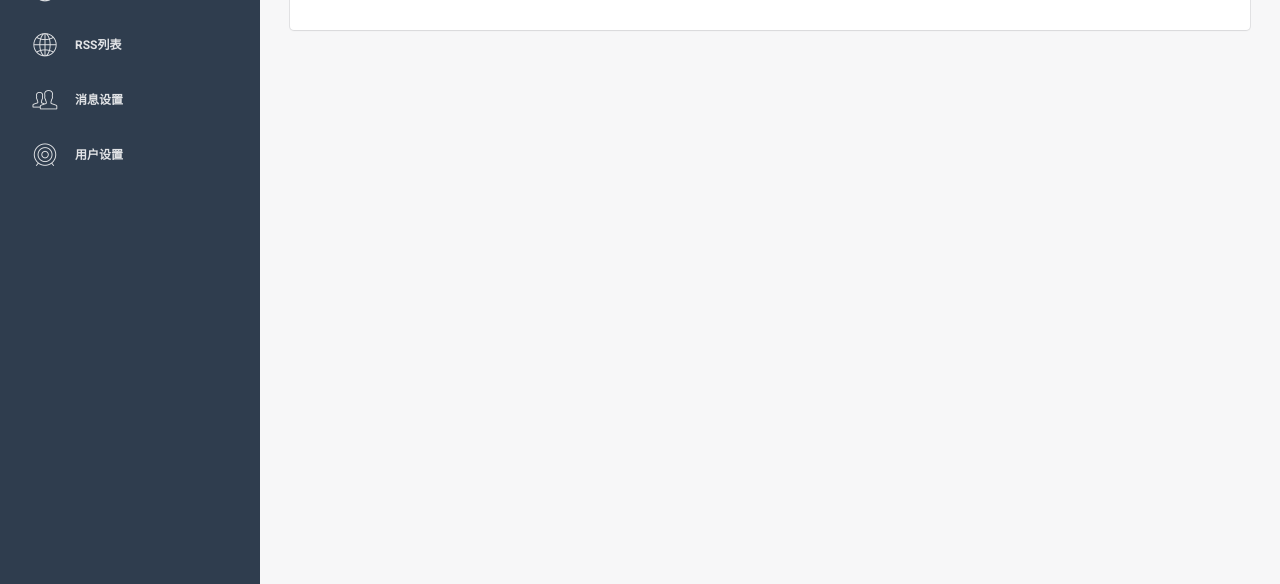
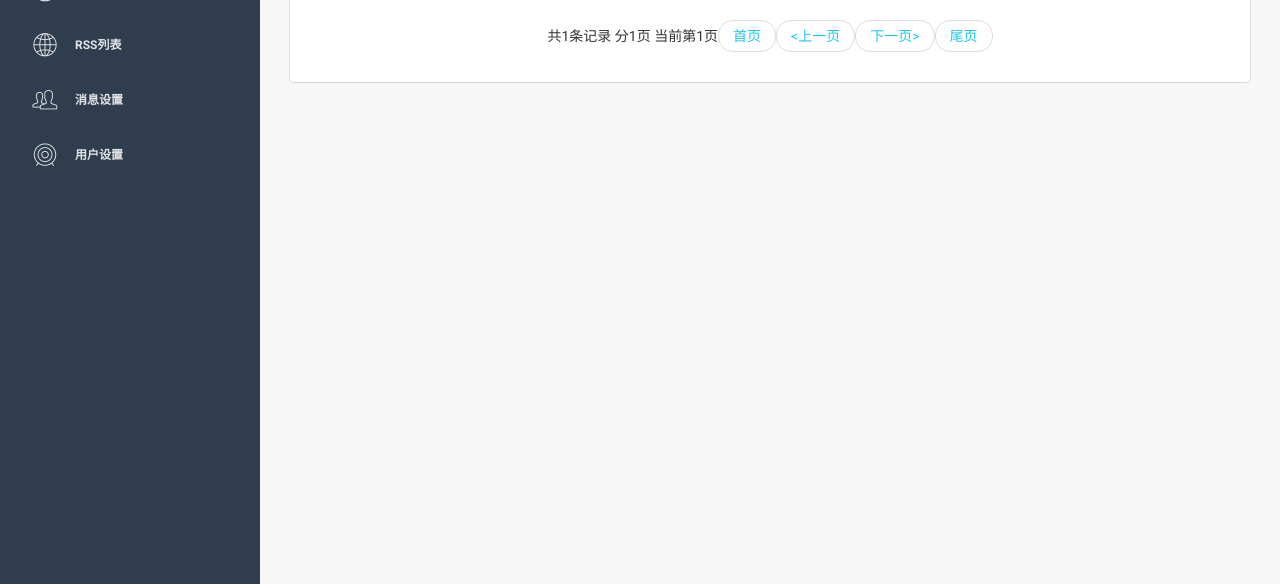
Before and after one commit to codingsu/apt_ioc_web, a Django app: template templates/iocsearch.html in a window 1280 px wide. Shown: the part 216-800 px from the top of the page. Run offline with Django 3.2, Linux system fonts and the light colour scheme; the template is opened without the code that fills it, so the values that code supplies are empty; some libraries are stand-ins or nearby versions.

Commit message:
添加ioc分页功能

```diff
--- a/templates/iocsearch.html
+++ b/templates/iocsearch.html
@@ -30,7 +30,7 @@
                 </div>
 
                 <div style="margin-top:60px" class="content table-responsive table-full-width">
-                  <table class="table table-hover table-striped">
+                  <table id="table_1" name="table_1" class="table table-hover table-striped">
                     <thead>
                       <th width="30px">标题</th>
                       <th width="30px">Ioc 种类</th>
@@ -52,6 +52,8 @@
                         {% endfor%}
                     </tbody>
                   </table>
+                    <div id="barcon1" name="barcon1"></div>
+
                 </div>
               </div>
             </div>
@@ -61,5 +63,54 @@
 
       {% include "footer.html" %}
       </div>
+    <script>
+    function goPage(pno,tableid,barconid) {
+        var itable = document.getElementById(tableid);
+        var num = itable.rows.length;//表格所有行数(所有记录数)
+        var totalPage = 0;//总页数
+        var pageSize = 10;//每页显示行数
+        //总共分几页
+        if(num/pageSize > parseInt(num/pageSize)){
+                totalPage=parseInt(num/pageSize)+1;
+           }else{
+               totalPage=parseInt(num/pageSize);
+           }
+        var currentPage = pno;//当前页数
+        var startRow = (currentPage - 1) * pageSize+1;//开始显示的行  31
+           var endRow = currentPage * pageSize;//结束显示的行   40
+           endRow = (endRow > num)? num : endRow;
+           //遍历显示数据实现分页
+        for(var i=1;i<(num+1);i++){
+            var irow = itable.rows[i-1];
+            if(i>=startRow && i<=endRow){
+                irow.style.display = "";
+            }else{
+                irow.style.display = "none";
+            }
+        }
+        itable.rows[0].style.display = "";
+        var tempStr = "<ul class=\"pager\">"
+        tempStr += "共"+num+"条记录 分"+totalPage+"页 当前第"+currentPage+"页";
+        if(currentPage>1){
+            tempStr += "<li><a href=\"#\" onClick=\"goPage("+(1)+",\'"+tableid+"\',\'"+barconid+"\')\">首页</a></li>";
+            tempStr += "<li><a href=\"#\" onClick=\"goPage("+(currentPage-1)+",\'"+tableid+"\',\'"+barconid+"\')\"><上一页</a></li>";
+        }else{
+            tempStr += "<li><a href=\"#\" disable>首页</a></li>";
+            tempStr += "<li><a href=\"#\" disable><上一页</a></li>";
+        }
+
+        if(currentPage<totalPage){
+            tempStr += "<li><a href=\"#\" onClick=\"goPage("+(currentPage+1)+",\'"+tableid+"\',\'"+barconid+"\')\">下一页></a></li>";
+            tempStr += "<li><a href=\"#\" onClick=\"goPage("+(totalPage)+",\'"+tableid+"\',\'"+barconid+"\')\">尾页</a></li>";
+        }else{
+            tempStr += "<li><a href=\"#\" disable>下一页></a></li>";
+            tempStr += "<li><a href=\"#\" disable>尾页</a></li>";
+        }
+        tempStr+="</ul>"
+        document.getElementById(barconid).innerHTML = tempStr;
+        }
+    goPage(1,'table_1','barcon1');
+
+    </script>
     </div>
     {% endblock content %}
```
